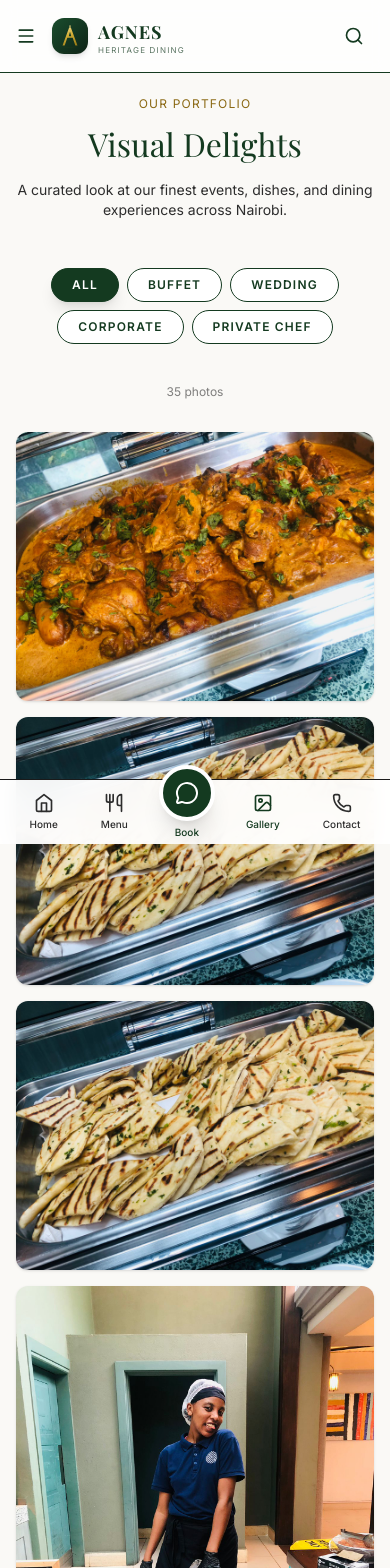
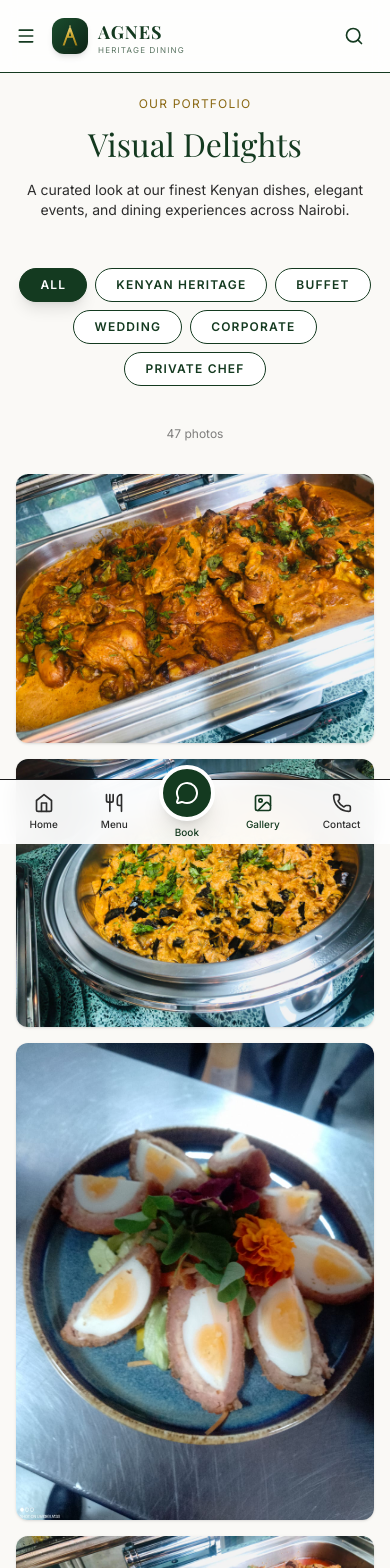
Before and after one commit to ismahdeismail-beep/agnes-cutlery, a React (Vite) app: page /gallery in a window 390 px wide. Shown: the top 1568 px of the page. Built offline with nearby package versions, Linux system fonts and the light colour scheme; a web font is replaced by a local one.

Commit message:
feat: enrich Menu with 6 traditional Kenyan dishes, fix dessert photos, Kenya-prioritize Gallery with new Kenyan Heritage category and Pinterest-quality photos

```diff
--- a/src/pages/Gallery.tsx
+++ b/src/pages/Gallery.tsx
@@ -24,54 +24,73 @@ import w17 from '../assets/images/WhatsApp Image 2026-07-23 at 11.57.06 AM (1).j
 import w18 from '../assets/images/WhatsApp Image 2026-07-23 at 11.57.07 AM.jpeg';
 import w19 from '../assets/images/WhatsApp Image 2026-07-23 at 11.57.08 AM.jpeg';
 
-const categories = ['All', 'Buffet', 'Wedding', 'Corporate', 'Private Chef'];
+const categories = ['All', 'Kenyan Heritage', 'Buffet', 'Wedding', 'Corporate', 'Private Chef'];
 
 const images = [
-  // Client WhatsApp photos (real Agnes Catering images)
-  { id: 1, src: w1, category: 'Buffet', alt: 'Gourmet Catering Spread' },
-  { id: 2, src: w2, category: 'Wedding', alt: 'Artisanal Bread & Pastry Selection' },
-  { id: 3, src: w3, category: 'Wedding', alt: 'Freshly Baked Flatbread Station' },
-  { id: 4, src: w4, category: 'Private Chef', alt: 'Live Cooking Chef Station' },
+  // ─── Real Agnes Catering WhatsApp Photos (19) ─────────────────────
+  // Kenyan Heritage
+  { id: 1, src: w1, category: 'Kenyan Heritage', alt: 'Authentic Kenyan Buffet Spread' },
+  { id: 2, src: w6, category: 'Kenyan Heritage', alt: 'Traditional Pilau & Rice Station' },
+  { id: 3, src: w14, category: 'Kenyan Heritage', alt: 'Heritage Kenyan Curry & Stew Display' },
+  { id: 4, src: w7, category: 'Kenyan Heritage', alt: 'Signature Roasted Nyama Choma' },
+  // Buffet
   { id: 5, src: w5, category: 'Buffet', alt: 'Pan-Seared Fish with Herb Garnish' },
-  { id: 6, src: w6, category: 'Corporate', alt: 'Creamy Vegetable Curry & Rice' },
-  { id: 7, src: w7, category: 'Wedding', alt: 'Signature Roasted Meat Display' },
-  { id: 8, src: w8, category: 'Buffet', alt: 'Decadent Swiss Rolls & Dessert Table' },
-  { id: 9, src: w9, category: 'Corporate', alt: 'Fresh Salad & Organic Greens Bar' },
-  { id: 10, src: w10, category: 'Buffet', alt: 'Artisan Wood-Fired Pizza Station' },
-  { id: 11, src: w11, category: 'Wedding', alt: 'Elegant Wedding Reception Setup' },
-  { id: 12, src: w12, category: 'Private Chef', alt: 'Fine Dining Private Experience' },
-  { id: 13, src: w13, category: 'Corporate', alt: 'Executive Boardroom Lunch Setup' },
-  { id: 14, src: w14, category: 'Buffet', alt: 'Traditional Kenyan Heritage Buffet' },
-  { id: 15, src: w15, category: 'Wedding', alt: 'Grand Wedding Banquet Table' },
-  { id: 16, src: w16, category: 'Private Chef', alt: 'Intimate Home Dining Experience' },
-  { id: 17, src: w17, category: 'Corporate', alt: 'Corporate Gala Live Cooking' },
-  { id: 18, src: w18, category: 'Buffet', alt: 'Gourmet Platters & Charcuterie' },
-  { id: 19, src: w19, category: 'Wedding', alt: 'Luxury Wedding Table Styling' },
+  { id: 6, src: w8, category: 'Buffet', alt: 'Decadent Swiss Rolls & Dessert Table' },
+  { id: 7, src: w9, category: 'Buffet', alt: 'Fresh Salad & Organic Greens Bar' },
+  { id: 8, src: w10, category: 'Buffet', alt: 'Artisan Wood-Fired Pizza Station' },
+  { id: 9, src: w18, category: 'Buffet', alt: 'Gourmet Platters & Charcuterie' },
+  // Wedding
+  { id: 10, src: w2, category: 'Wedding', alt: 'Artisanal Bread & Pastry Selection' },
+  { id: 11, src: w3, category: 'Wedding', alt: 'Freshly Baked Flatbread Station' },
+  { id: 12, src: w11, category: 'Wedding', alt: 'Elegant Wedding Reception Setup' },
+  { id: 13, src: w15, category: 'Wedding', alt: 'Grand Wedding Banquet Table' },
+  { id: 14, src: w19, category: 'Wedding', alt: 'Luxury Wedding Table Styling' },
+  // Corporate
+  { id: 15, src: w13, category: 'Corporate', alt: 'Executive Boardroom Lunch Setup' },
+  { id: 16, src: w17, category: 'Corporate', alt: 'Corporate Gala Live Cooking' },
+  // Private Chef
+  { id: 17, src: w4, category: 'Private Chef', alt: 'Live Cooking Chef Station' },
+  { id: 18, src: w12, category: 'Private Chef', alt: 'Fine Dining Private Experience' },
+  { id: 19, src: w16, category: 'Private Chef', alt: 'Intimate Home Dining Experience' },
 
-  // Expanded food photos — matched to correct labels
-  // Buffet
-  { id: 20, src: 'https://images.unsplash.com/photo-1604908176997-125f25cc6f3d?q=80&w=1913&auto=format&fit=crop', category: 'Buffet', alt: 'Swahili Pilau & Biryani Spread' },
-  { id: 21, src: 'https://images.unsplash.com/photo-1504674900247-0877df9cc836?q=80&w=2070&auto=format&fit=crop', category: 'Buffet', alt: 'Gourmet Buffet Carving Station' },
-  { id: 22, src: 'https://images.unsplash.com/photo-1533089860892-a7c6f0a88666?q=80&w=2070&auto=format&fit=crop', category: 'Buffet', alt: 'Outdoor Barbecue & Grill Setup' },
-  { id: 23, src: 'https://images.unsplash.com/photo-1414235077428-338989a2e8c0?q=80&w=2070&auto=format&fit=crop', category: 'Buffet', alt: 'Elegant Fine Dining Presentation' },
-  { id: 24, src: 'https://images.unsplash.com/photo-1488477181946-6428a0291777?q=80&w=2070&auto=format&fit=crop', category: 'Buffet', alt: 'Tropical Fruit & Dessert Display' },
-  { id: 25, src: 'https://images.unsplash.com/photo-1484723091739-30a097e8f929?q=80&w=2070&auto=format&fit=crop', category: 'Buffet', alt: 'Artisan Pancakes & Brunch Table' },
+  // ─── Pinterest-Quality Kenya & African Food Photos ─────────────────
+  // Kenyan Heritage (Pinterest-quality)
+  { id: 20, src: 'https://images.unsplash.com/photo-1604908176997-125f25cc6f3d?q=80&w=2070&auto=format&fit=crop', category: 'Kenyan Heritage', alt: 'Swahili Pilau Rice & Spiced Meats' },
+  { id: 21, src: 'https://images.unsplash.com/photo-1565299507177-b0ac66763828?q=80&w=2070&auto=format&fit=crop', category: 'Kenyan Heritage', alt: 'Nyama Choma Grilled Meat Platter' },
+  { id: 22, src: 'https://images.unsplash.com/photo-1544025162-81111420d4d9?q=80&w=2070&auto=format&fit=crop', category: 'Kenyan Heritage', alt: 'Heritage Roasted Meat & Kachumbari' },
+  { id: 23, src: 'https://images.unsplash.com/photo-1596797038530-2c107229654b?q=80&w=2070&auto=format&fit=crop', category: 'Kenyan Heritage', alt: 'Spiced Pilau Rice Close-Up' },
+  { id: 24, src: 'https://images.unsplash.com/photo-1589302168068-964664d93dc0?q=80&w=2070&auto=format&fit=crop', category: 'Kenyan Heritage', alt: 'Coastal Biryani with Saffron' },
+  { id: 25, src: 'https://images.unsplash.com/photo-1519708227418-c8fd9a32b7a2?q=80&w=2070&auto=format&fit=crop', category: 'Kenyan Heritage', alt: 'Samaki — Grilled Fish Swahili Style' },
+  { id: 26, src: 'https://images.unsplash.com/photo-1565557623262-b51c2513a641?q=80&w=2070&auto=format&fit=crop', category: 'Kenyan Heritage', alt: 'Soft Layered Chapati Stack' },
+  { id: 27, src: 'https://images.unsplash.com/photo-1547592180-85f173990554?q=80&w=2070&auto=format&fit=crop', category: 'Kenyan Heritage', alt: 'Mukimo & Traditional Stew' },
 
-  // Wedding
-  { id: 26, src: 'https://images.unsplash.com/photo-1511795409834-ef04bbd61622?q=80&w=2070&auto=format&fit=crop', category: 'Wedding', alt: 'Elegant Wedding Floral Centerpiece' },
-  { id: 27, src: 'https://images.unsplash.com/photo-1464366400600-7168b8af9bc3?q=80&w=2070&auto=format&fit=crop', category: 'Wedding', alt: 'Grand Wedding Reception Hall' },
-  { id: 28, src: 'https://images.unsplash.com/photo-1478146059778-26028b07395a?q=80&w=2069&auto=format&fit=crop', category: 'Wedding', alt: 'Ruracio Traditional Ceremony Feast' },
-  { id: 29, src: 'https://images.unsplash.com/photo-1465495976277-4387d4b0b4c6?q=80&w=2070&auto=format&fit=crop', category: 'Wedding', alt: 'Outdoor Garden Wedding Setup' },
+  // Buffet (Pinterest-quality)
+  { id: 28, src: 'https://images.unsplash.com/photo-1504674900247-0877df9cc836?q=80&w=2070&auto=format&fit=crop', category: 'Buffet', alt: 'Gourmet Buffet Carving Station' },
+  { id: 29, src: 'https://images.unsplash.com/photo-1555244162-803834f87a41?q=80&w=2070&auto=format&fit=crop', category: 'Buffet', alt: 'Elegant Catering Spread' },
+  { id: 30, src: 'https://images.unsplash.com/photo-1533089860892-a7c6f0a88666?q=80&w=2070&auto=format&fit=crop', category: 'Buffet', alt: 'Outdoor Barbecue & Grill Setup' },
+  { id: 31, src: 'https://images.unsplash.com/photo-1414235077428-338989a2e8c0?q=80&w=2070&auto=format&fit=crop', category: 'Buffet', alt: 'Elegant Fine Dining Presentation' },
+  { id: 32, src: 'https://images.unsplash.com/photo-1476224203421-9ac39bcb3327?q=80&w=2070&auto=format&fit=crop', category: 'Buffet', alt: 'Premium Buffet Spread' },
+  { id: 33, src: 'https://images.unsplash.com/photo-1540575467063-178a50c2df87?q=80&w=2070&auto=format&fit=crop', category: 'Buffet', alt: 'Event Planning & Setup' },
 
-  // Corporate
-  { id: 30, src: 'https://images.unsplash.com/photo-1517248135467-4c7edcad34c4?q=80&w=2070&auto=format&fit=crop', category: 'Corporate', alt: 'Corporate Event Dining Room' },
-  { id: 31, src: 'https://images.unsplash.com/photo-1497366811353-6870744d04b2?q=80&w=2070&auto=format&fit=crop', category: 'Corporate', alt: 'Executive Plated Lunch Service' },
-  { id: 32, src: 'https://images.unsplash.com/photo-1497366216548-37526070297c?q=80&w=2070&auto=format&fit=crop', category: 'Corporate', alt: 'Modern Conference Room Catering' },
+  // Wedding (Pinterest-quality, Kenya-prioritized)
+  { id: 34, src: 'https://images.unsplash.com/photo-1519167758481-83f550bb49b3?q=80&w=2070&auto=format&fit=crop', category: 'Wedding', alt: 'Elegant Wedding Reception Tables' },
+  { id: 35, src: 'https://images.unsplash.com/photo-1511795409834-ef04bbd61622?q=80&w=2070&auto=format&fit=crop', category: 'Wedding', alt: 'Wedding Floral Centerpiece Display' },
+  { id: 36, src: 'https://images.unsplash.com/photo-1464366400600-7168b8af9bc3?q=80&w=2070&auto=format&fit=crop', category: 'Wedding', alt: 'Grand Wedding Reception Hall' },
+  { id: 37, src: 'https://images.unsplash.com/photo-1478146059778-26028b07395a?q=80&w=2070&auto=format&fit=crop', category: 'Wedding', alt: 'Ruracio Traditional Ceremony Feast' },
+  { id: 38, src: 'https://images.unsplash.com/photo-1465495976277-4387d4b0b4c6?q=80&w=2070&auto=format&fit=crop', category: 'Wedding', alt: 'Outdoor Garden Wedding Setup' },
+  { id: 39, src: 'https://images.unsplash.com/photo-1550005809-91ad75fb315f?q=80&w=2070&auto=format&fit=crop', category: 'Wedding', alt: 'Wedding Cake & Dessert Table' },
 
-  // Private Chef
-  { id: 33, src: 'https://images.unsplash.com/photo-1567620832903-9fc6debc209f?q=80&w=1977&auto=format&fit=crop', category: 'Private Chef', alt: 'Chef Preparing Gourmet Steak' },
-  { id: 34, src: 'https://images.unsplash.com/photo-1607631568010-a87245c0daf8?q=80&w=2070&auto=format&fit=crop', category: 'Private Chef', alt: 'Professional Female Chef at Work' },
-  { id: 35, src: 'https://images.unsplash.com/photo-1556910103-1c02745aae4d?q=80&w=2070&auto=format&fit=crop', category: 'Private Chef', alt: 'Private Chef Plating Fine Dish' },
+  // Corporate (Pinterest-quality)
+  { id: 40, src: 'https://images.unsplash.com/photo-1517248135467-4c7edcad34c4?q=80&w=2070&auto=format&fit=crop', category: 'Corporate', alt: 'Corporate Event Dining Room' },
+  { id: 41, src: 'https://images.unsplash.com/photo-1497366811353-6870744d04b2?q=80&w=2070&auto=format&fit=crop', category: 'Corporate', alt: 'Executive Plated Lunch Service' },
+  { id: 42, src: 'https://images.unsplash.com/photo-1497366216548-37526070297c?q=80&w=2070&auto=format&fit=crop', category: 'Corporate', alt: 'Modern Conference Room Catering' },
+  { id: 43, src: 'https://images.unsplash.com/photo-1552566626-52f8b828add9?q=80&w=2070&auto=format&fit=crop', category: 'Corporate', alt: 'Upscale Corporate Dining Setup' },
+
+  // Private Chef (Pinterest-quality)
+  { id: 44, src: 'https://images.unsplash.com/photo-1583394293214-22aed6e6afc1?q=80&w=2070&auto=format&fit=crop', category: 'Private Chef', alt: 'Professional Chef at Work' },
+  { id: 45, src: 'https://images.unsplash.com/photo-1556910103-1c02745aae4d?q=80&w=2070&auto=format&fit=crop', category: 'Private Chef', alt: 'Private Chef Plating Fine Dish' },
+  { id: 46, src: 'https://images.unsplash.com/photo-1567620832903-9fc6debc209f?q=80&w=2070&auto=format&fit=crop', category: 'Private Chef', alt: 'Chef Preparing Gourmet Steak' },
+  { id: 47, src: 'https://images.unsplash.com/photo-1581349485608-5a3c6b03c6bc?q=80&w=2070&auto=format&fit=crop', category: 'Private Chef', alt: 'Chef Crafting Signature Dish' },
 ];
 
 export default function Gallery() {
@@ -90,7 +109,7 @@ export default function Gallery() {
       <div className="text-center mb-12">
         <span className="text-xs text-secondary mb-3 block uppercase tracking-widest font-label-caps">Our Portfolio</span>
         <h1 className="text-[32px] md:text-[56px] text-primary font-display-lg leading-tight">Visual Delights</h1>
-        <p className="text-sm md:text-base text-on-surface-variant mt-4 max-w-xl mx-auto">A curated look at our finest events, dishes, and dining experiences across Nairobi.</p>
+        <p className="text-sm md:text-base text-on-surface-variant mt-4 max-w-xl mx-auto">A curated look at our finest Kenyan dishes, elegant events, and dining experiences across Nairobi.</p>
       </div>
 
       {/* Category Filters */}
--- a/src/pages/Menu.tsx
+++ b/src/pages/Menu.tsx
@@ -15,7 +15,7 @@ interface MenuItem {
 }
 
 const menuData: MenuItem[] = [
-  // Traditional Kenyan
+  // ─── Traditional Kenyan ───────────────────────────────────────────
   {
     id: 'tk1',
     name: 'Swahili Pilau Heritage',
@@ -27,9 +27,10 @@ const menuData: MenuItem[] = [
   {
     id: 'tk2',
     name: 'Signature Nyama Choma',
-    description: 'Prime roast meat (goat or beef), marinated in local herbs, served with kachumbari.',
+    description: 'Prime roast meat (goat or beef), marinated in local herbs, served with kachumbari and ugali.',
     category: 'Traditional Kenyan',
     image: 'https://images.unsplash.com/photo-1544025162-81111420d4d9?q=80&w=1976&auto=format&fit=crop',
+    tag: 'Iconic'
   },
   {
     id: 'tk3',
@@ -75,8 +76,45 @@ const menuData: MenuItem[] = [
     category: 'Traditional Kenyan',
     image: 'https://images.unsplash.com/photo-1598514982205-f36b96d1e8d4?q=80&w=2070&auto=format&fit=crop',
   },
+  {
+    id: 'tk9',
+    name: 'Irio',
+    description: 'Kikuyu classic: mashed green peas, potatoes, and corn kernels — a hearty, comforting staple.',
+    category: 'Traditional Kenyan',
+    image: 'https://images.unsplash.com/photo-1604908176997-125f25cc6f3d?q=80&w=2070&auto=format&fit=crop',
+    tag: 'Heritage'
+  },
+  {
+    id: 'tk10',
+    name: 'Githeri',
+    description: 'Hearty mix of boiled maize and beans simmered with onions, tomatoes, and aromatic spices.',
+    category: 'Traditional Kenyan',
+    image: 'https://images.unsplash.com/photo-1515516969-d4008cc6241a?q=80&w=2070&auto=format&fit=crop',
+  },
+  {
+    id: 'tk11',
+    name: 'Wali wa Nazi',
+    description: 'Coconut-infused rice, a beloved coastal side dish paired with curries and grilled meats.',
+    category: 'Traditional Kenyan',
+    image: 'https://images.unsplash.com/photo-1516684732162-798a0062be99?q=80&w=2070&auto=format&fit=crop',
+  },
+  {
+    id: 'tk12',
+    name: 'Mchuzi wa Nyama',
+    description: 'Slow-simmered beef curry in a rich, tomato-based sauce with coconut and traditional spices.',
+    category: 'Traditional Kenyan',
+    image: 'https://images.unsplash.com/photo-1565557623262-b51c2513a641?q=80&w=2070&auto=format&fit=crop',
+    tag: 'Spiced'
+  },
+  {
+    id: 'tk13',
+    name: 'Matoke',
+    description: 'Steamed green bananas in a savory onion and tomato stew — a beloved Eastern Kenya dish.',
+    category: 'Traditional Kenyan',
+    image: 'https://images.unsplash.com/photo-1571091718767-18b5b1457add?q=80&w=2070&auto=format&fit=crop',
+  },
 
-  // International
+  // ─── International ────────────────────────────────────────────────
   {
     id: 'i1',
     name: 'Rosemary Roast Chicken',
@@ -107,7 +145,7 @@ const menuData: MenuItem[] = [
     image: 'https://images.unsplash.com/photo-1574071318508-1cdbab80d002?q=80&w=2069&auto=format&fit=crop',
   },
 
-  // Breakfast
+  // ─── Breakfast ────────────────────────────────────────────────────
   {
     id: 'b1',
     name: 'Swahili Cardamom Mandazi',
@@ -139,18 +177,19 @@ const menuData: MenuItem[] = [
     tag: 'Swahili Morning'
   },
 
-  // Desserts
+  // ─── Desserts (PHOTOS FIXED) ──────────────────────────────────────
   {
     id: 'd1',
     name: 'Tropical Fruit Platter',
-    description: 'A vibrant selection of seasonal Kenyan coastal fruits.',
+    description: 'A vibrant selection of seasonal Kenyan coastal fruits — mango, pineapple, passion fruit.',
     category: 'Desserts',
-    image: 'https://images.unsplash.com/photo-1610832958506-aa56368176cf?q=80&w=2070&auto=format&fit=crop'
+    image: 'https://images.unsplash.com/photo-1619566636858-adf3ef46400b?q=80&w=2070&auto=format&fit=crop',
+    tag: 'Fresh'
   },
   {
     id: 'd2',
     name: 'Decadent Chocolate Cake',
-    description: 'Rich, moist chocolate cake with dark chocolate ganache.',
+    description: 'Rich, moist chocolate cake with dark chocolate ganache and cocoa dust.',
     category: 'Desserts',
     image: 'https://images.unsplash.com/photo-1578985545062-69928b1d9587?q=80&w=2070&auto=format&fit=crop',
     tag: 'Sweet'
@@ -160,18 +199,48 @@ const menuData: MenuItem[] = [
     name: 'Artisan Cupcakes & Cookies',
     description: 'An assortment of freshly baked, beautifully decorated sweet treats.',
     category: 'Desserts',
-    image: 'https://images.unsplash.com/photo-1586985289071-0d81f4c8651d?q=80&w=2070&auto=format&fit=crop'
+    image: 'https://images.unsplash.com/photo-1576618148400-f54bed99fcfd?q=80&w=2070&auto=format&fit=crop'
   },
   {
     id: 'd4',
     name: 'Kashata & Coconut Sweets',
     description: 'Traditional Swahili peanut and coconut confections with cardamom.',
     category: 'Desserts',
-    image: 'https://images.unsplash.com/photo-1575377427642-087cf684f29d?q=80&w=2070&auto=format&fit=crop',
+    image: 'https://images.unsplash.com/photo-1558961363-fa8fdf82db35?q=80&w=2070&auto=format&fit=crop',
     tag: 'Heritage'
   },
+  {
+    id: 'd5',
+    name: 'Mango Sticky Rice',
+    description: 'Sweet coconut sticky rice served with fresh ripe mango slices — a tropical indulgence.',
+    category: 'Desserts',
+    image: 'https://images.unsplash.com/photo-1621293954908-907159247fc8?q=80&w=2070&auto=format&fit=crop',
+    tag: 'Tropical'
+  },
+  {
+    id: 'd6',
+    name: 'Creme Brulee Trio',
+    description: 'Classic vanilla, passion fruit, and coconut-infused creme brulee with caramelized sugar tops.',
+    category: 'Desserts',
+    image: 'https://images.unsplash.com/photo-1470124182917-cc6e71b22ecc?q=80&w=2070&auto=format&fit=crop',
+  },
+  {
+    id: 'd7',
+    name: 'Tropical Cheesecake',
+    description: 'Creamy vanilla cheesecake with a passion fruit coulis and biscuit base.',
+    category: 'Desserts',
+    image: 'https://images.unsplash.com/photo-1533134242443-d4fd215305ad?q=80&w=2070&auto=format&fit=crop',
+  },
+  {
+    id: 'd8',
+    name: 'Halwa ya Tanga',
+    description: 'Fragrant Swahili gelatinous dessert infused with cardamom, saffron, and rosewater.',
+    category: 'Desserts',
+    image: 'https://images.unsplash.com/photo-1551024601-bec78aea704b?q=80&w=2070&auto=format&fit=crop',
+    tag: 'Swahili Classic'
+  },
 
-  // Drinks
+  // ─── Drinks ───────────────────────────────────────────────────────
   {
     id: 'dr1',
     name: 'Freshly Squeezed Juices',
@@ -201,6 +270,21 @@ const menuData: MenuItem[] = [
     category: 'Drinks',
     image: 'https://images.unsplash.com/photo-1513558161293-cdaf765ed2fd?q=80&w=2070&auto=format&fit=crop',
     tag: 'Local Favorite'
+  },
+  {
+    id: 'dr5',
+    name: 'Passion Fruit Lassi',
+    description: 'Creamy yoghurt blended with fresh passion fruit and a hint of honey.',
+    category: 'Drinks',
+    image: 'https://images.unsplash.com/photo-1572490122747-3968b75cc699?q=80&w=2070&auto=format&fit=crop',
+  },
+  {
+    id: 'dr6',
+    name: 'Kenyan Chai ya Maziwa',
+    description: 'Rich milky Kenyan tea brewed with ginger, cinnamon, and clove.',
+    category: 'Drinks',
+    image: 'https://images.unsplash.com/photo-1571934811356-5cc061b6201f?q=80&w=2070&auto=format&fit=crop',
+    tag: 'Soul Warming'
   }
 ];
 
@@ -236,6 +320,12 @@ export default function Menu() {
             >
               <Utensils className={cn("w-3.5 h-3.5", activeCategory === category ? "text-white" : "text-secondary")} />
               {category}
+              <span className={cn(
+                "ml-1 px-1.5 py-0.5 rounded-full text-[9px] font-bold",
+                activeCategory === category ? "bg-white/20" : "bg-surface-container-variant"
+              )}>
+                {menuData.filter(item => item.category === category).length}
+              </span>
             </button>
           ))}
         </div>
@@ -248,7 +338,7 @@ export default function Menu() {
             <div key={item.id} className="bg-surface flex flex-col p-5 rounded-xl border border-surface-variant hover:shadow-xl transition-all duration-300 group">
               {item.image && (
                 <div className="aspect-[4/3] rounded-lg overflow-hidden mb-4">
-                  <img src={item.image} alt={item.name} className="w-full h-full object-cover group-hover:scale-105 transition-transform duration-700" />
+                  <img src={item.image} alt={item.name} className="w-full h-full object-cover group-hover:scale-105 transition-transform duration-700" loading="lazy" />
                 </div>
               )}
               <div className="flex-grow">
```
